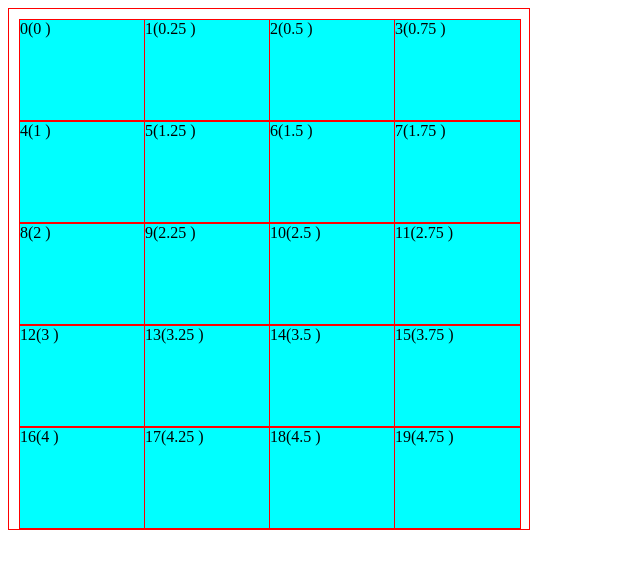
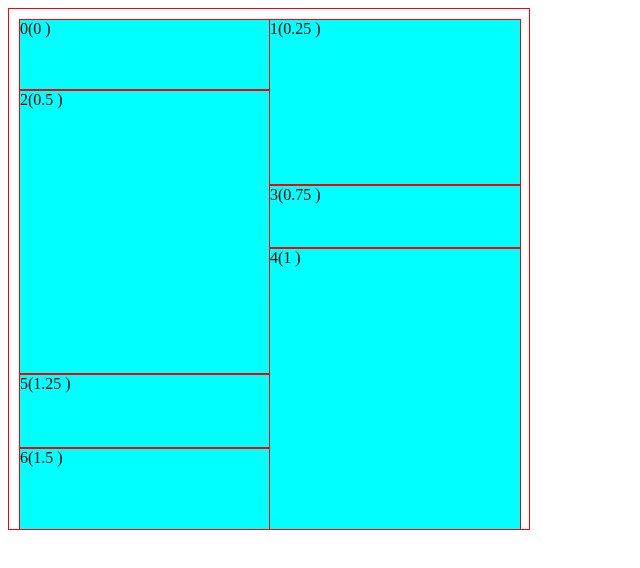
Before and after one commit to yiooxir/react-virtualized, a React (Vite) app: page / in a window 1280 px wide. Shown: the top 568 px of the page, without its empty margins (0-640 px from the left). Built offline with nearby package versions, Linux system fonts and the light colour scheme.

Commit message:
fix for trim effect for the bottom scrolling

```diff
--- /dev/null
+++ b/src/const.ts
@@ -0,0 +1,3 @@
+export enum SCROLL_DIR {
+  TOP, BOTTOM, NONE
+}
--- a/src/index.tsx
+++ b/src/index.tsx
@@ -10,6 +10,7 @@ class Item extends Component<any> {
   render() {
     return (
       <div
+        id={this.props.name}
         onClick={() => this.setState({ name: Math.random() })}
         className='inner'
         style={{height: this.props.height}}>{this.state.name}({this.props.name / 4} )</div>
@@ -18,7 +19,7 @@ class Item extends Component<any> {
 }
 {/*<Item key={i} name={i} height={`${Math.random() * 100 + 30}px`}/>*/}
 const items = Array(50).fill('').map((e, i) => (
-  <Item key={i.toString()} name={i} height={`100px`}/>
+  <Item key={i.toString()} name={i} height={`${Math.random() * 300 + 30}px`}/>
 ))
 
 const App = () => (
@@ -26,8 +27,8 @@ const App = () => (
     <div className="wrap" id='scroll'>
       <VirtualList
         baseWidth={120}
-        maxCount={6}
-        minCount={4}
+        maxCount={1}
+        minCount={1}
         scrollSelector={'#scroll'}
       >
         {items}
--- a/src/interfaces.ts
+++ b/src/interfaces.ts
@@ -43,3 +43,15 @@ export namespace VirtualColNs {
     index: number
   }
 }
+
+export namespace Utils {
+  export interface NormalizeCountArgs {
+    min?: number
+    max?: number
+  }
+
+  export const defaultNCArgs = {
+    min: 1,
+    max: 99999999
+  }
+}
--- a/src/utils.ts
+++ b/src/utils.ts
@@ -1,7 +1,28 @@
+import { Utils } from "./interfaces";
+import defaultNCArgs = Utils.defaultNCArgs;
+import NormalizeCountArgs = Utils.NormalizeCountArgs;
+
 function toIndex(count) {
   return count ? count - 1 : 0
 }
 
+function toCount(index) {
+  return index + 1
+}
+
+function normalizeCount(count, options: NormalizeCountArgs = defaultNCArgs) {
+  switch (true) {
+    case count > options.max:
+      return options.max
+    case count < options.min:
+      return options.min
+    default:
+      count
+  }
+}
+
 export {
-  toIndex
+  toIndex,
+  toCount,
+  normalizeCount
 }
--- a/src/virtual.tsx
+++ b/src/virtual.tsx
@@ -1,10 +1,11 @@
 import React, { Component } from 'react'
-import { SizeBufferNs, Sizes, VirtualColNs, VirtualListNs, WithSizeNs } from "src/interfaces";
+import { SizeBufferNs, Sizes, VirtualColNs, VirtualListNs, WithSizeNs } from "src/interfaces"
 import { throttle } from 'throttle-debounce'
-import { toIndex } from "./utils";
+import { normalizeCount, toCount, toIndex } from "./utils"
+import { SCROLL_DIR } from "./const"
 
 const BASE_WIDTH = 100
-const VIRTUAL_THRESHOLD = 50
+const VIRTUAL_THRESHOLD = 300
 
 const ElementType = (props, propName, componentName) => {
   if (props[propName] !== undefined && props[propName] instanceof Element === false) {
@@ -114,7 +115,7 @@ const withSize = (Enhanced): any => {
        * It's the container where target list will be displayed. */
       const clientWidth = this.sizeBufferDOMRef.clientWidth
       /* Min count of container which can be placed at line in the parent box. */
-      const count = Math.floor(clientWidth / this.props.baseWidth || BASE_WIDTH)
+      const count = normalizeCount(Math.floor(clientWidth / this.props.baseWidth || BASE_WIDTH), {max: 2})
       /* Optimal container width. */
       const width = clientWidth / count
 
@@ -211,7 +212,11 @@ class VirtualList extends Component<VirtualListNs.Props, VirtualListNs.State> {
  *
  */
 class VirtualCol extends Component<VirtualColNs.Props> {
-  static contextTypes = {
+  private itemsToRender = this.props.children
+  // private scrollDirection = null
+  private lastScrollTopPos = 0
+
+  public static contextTypes = {
     scrollDOMRef: ElementType || null
   }
 
@@ -225,30 +230,64 @@ class VirtualCol extends Component<VirtualColNs.Props> {
   }
 
   componentDidMount() {
-    this.updateVirtualParams()
-    this.context.scrollDOMRef.addEventListener('scroll', throttle(200, () => this._updateVirtualParams()))
+    this.updateVirtualParams(this.props, this.context)
+    this.context.scrollDOMRef.addEventListener(
+      'scroll',
+      throttle(200, this.updateVirtualParams.bind(this, this.props, this.context))
+    )
   }
 
-  updateVirtualParams = () => {
-    throttle(200, this._updateVirtualParams)
+  componentWillReceiveProps(newProps) {
+    this.updateVirtualParams(newProps, this.context)
   }
 
-  _updateVirtualParams() {
+  updateScrollPos(newScrollPos): SCROLL_DIR {
+    switch (true) {
+      case this.lastScrollTopPos > newScrollPos:
+        this.lastScrollTopPos = newScrollPos
+        return SCROLL_DIR.TOP
+
+      case this.lastScrollTopPos < newScrollPos:
+        this.lastScrollTopPos = newScrollPos
+        return SCROLL_DIR.BOTTOM
+
+      default:
+        return SCROLL_DIR.NONE
+    }
+  }
+
+  updateVirtualParams = (props, context) => {
+    const dir = this.updateScrollPos(context.scrollDOMRef.scrollTop)
+    this._updateVirtualParams(props, context, dir)
+  }
+
+  _updateVirtualParams(props, context, scrollDirection) {
+    // console.warn('update VP')
+    const childrenCount = React.Children.count(props.children)
+    const arrChildren = React.Children.toArray(props.children)
+    const scrollTop = context.scrollDOMRef.scrollTop
+    const topLine = scrollTop - VIRTUAL_THRESHOLD
+    const bottomLine = scrollTop + context.scrollDOMRef.clientHeight + VIRTUAL_THRESHOLD
+
+    if (
+      this.state.lastIndex === toIndex(childrenCount) &&
+      scrollDirection === SCROLL_DIR.BOTTOM
+    ) {
+      return
+    }
+
     let runPosition = 0
     let offsetTop = 0
     let firstIndex = 0
-    let lastIndex = toIndex(React.Children.count(this.props.children))
-    const scrollTop = this.context.scrollDOMRef.scrollTop
-    const topLine = scrollTop - VIRTUAL_THRESHOLD
-    const bottomLine = scrollTop + this.context.scrollDOMRef.clientHeight + VIRTUAL_THRESHOLD
+    let lastIndex = toIndex(childrenCount)
 
-    const log = (...args) => {
-      !this.props.index && console.log(args)
-    }
-    console.log('bottom line', bottomLine)
-    const getSize = (child) => this.props.options.sizes[child.key.substr(2)]
+    // const log = (...args) => {
+    //   !props.index && console.log(args)
+    // }
+    // console.log('bottom line', bottomLine)
+    const getSize = (child): number => props.options.sizes[child.key.substr(2)]
 
-    const matchRunIn = (child, i) => {
+    const matchRunIn = (child, i: number): void => {
       if (getSize(child) + runPosition > topLine) {
         firstIndex = i
         offsetTop = runPosition
@@ -257,7 +296,7 @@ class VirtualCol extends Component<VirtualColNs.Props> {
       runPosition += getSize(child)
     }
 
-    const matchRunOut = (child, i) => {
+    const matchRunOut = (child, i: number): void => {
       runPosition += getSize(child)
       if (runPosition > bottomLine) {
         lastIndex = i
@@ -269,23 +308,34 @@ class VirtualCol extends Component<VirtualColNs.Props> {
 
     // React.Children.forEach(this.props.children, (child, i) => matchFn(child, i))
 
-    React.Children.toArray(this.props.children).every((item, i) => {
+    arrChildren.every((item, i) => {
       matchFn(item, i)
       return !!matchFn
     })
 
-    log('>> res', firstIndex, lastIndex, offsetTop)
+
+    if (lastIndex === this.state.lastIndex && firstIndex === this.state.firstIndex) return
+    this.itemsToRender = arrChildren.slice(firstIndex, toCount(lastIndex))
+
+    this.setState({
+      offsetTop,
+      firstIndex,
+      lastIndex
+    })
+    // log('>> res', firstIndex, lastIndex, offsetTop)
   }
 
   render() {
     const {options} = this.props
+
     const style = {
-      width: `${options.width}px`
+      width: `${options.width}px`,
+      transform: `translate(0, ${this.state.offsetTop}px)`
     }
 
     return (
       <div style={ style } className='v_col'>
-        { this.props.children }
+        { this.itemsToRender }
       </div>
     )
   }
```
